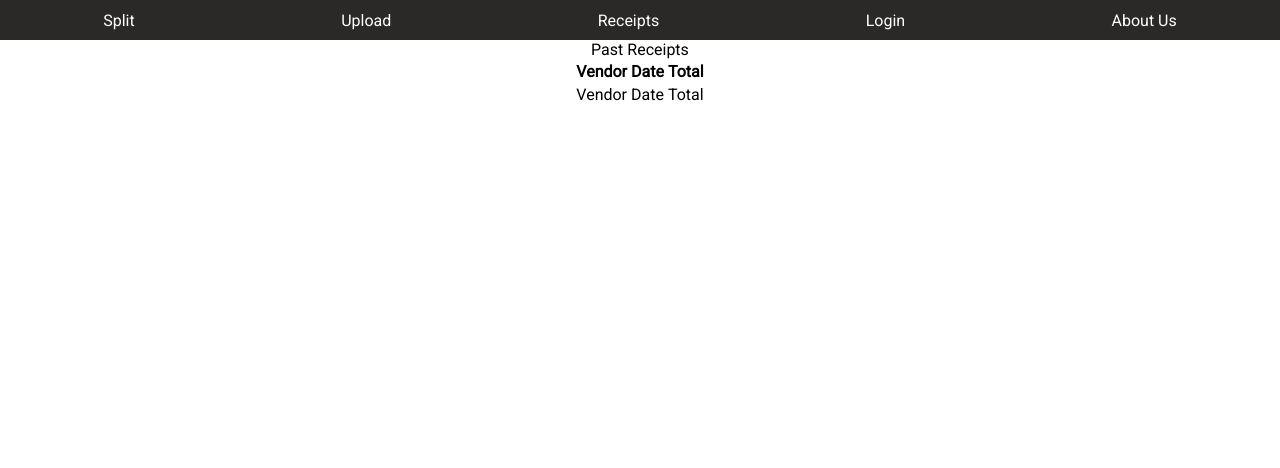
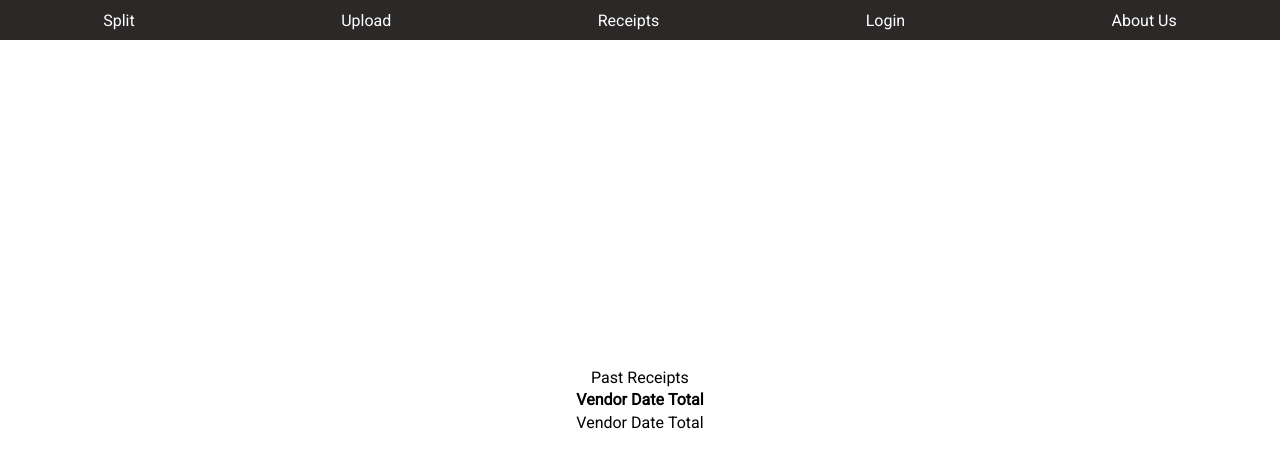
Before and after one commit to cjsidler/split, a Next.js app in the folder frontend/: page /receipts in a window 1280 px wide. Shown: the top 468 px of the page. Built offline with nearby package versions, Linux system fonts and the light colour scheme; a web font is replaced by a local one.

Commit message:
added styling sheet for receipts page

```diff
--- a/frontend/pages/receipts.js
+++ b/frontend/pages/receipts.js
@@ -1,12 +1,15 @@
 import Navbar from "../components/navbar";
 import ReceiptTable from "../components/ReceiptTable";
+import styles from "./receipts.module.scss";
 
-export default function Login() {
+export default function Receipts() {
 	return (
 		<div className="body">
 			<Navbar />
 			<div className="App">
-				<ReceiptTable />
+				<div className={styles.table_container}>
+					<ReceiptTable className={styles.table_parent}/>
+				</div>
 			</div>
 		</div>
 	);
--- /dev/null
+++ b/frontend/pages/receipts.module.scss
@@ -0,0 +1,11 @@
+.table_container {
+    width: 100%;
+	height: 95%;
+	display: flex;
+	justify-content: center;
+	align-items: center;
+}
+
+.table_parent {
+    border: 1px;
+}
```
